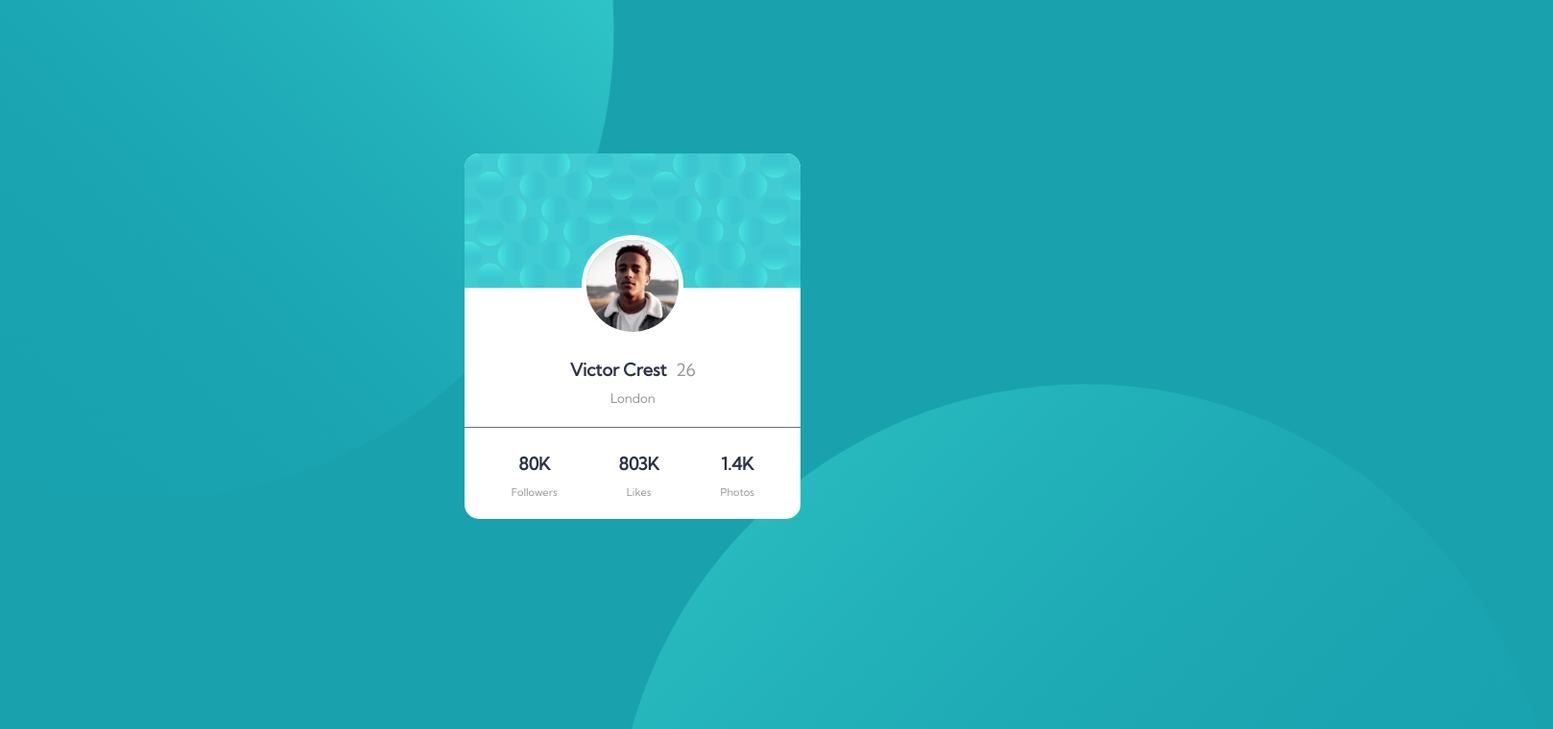
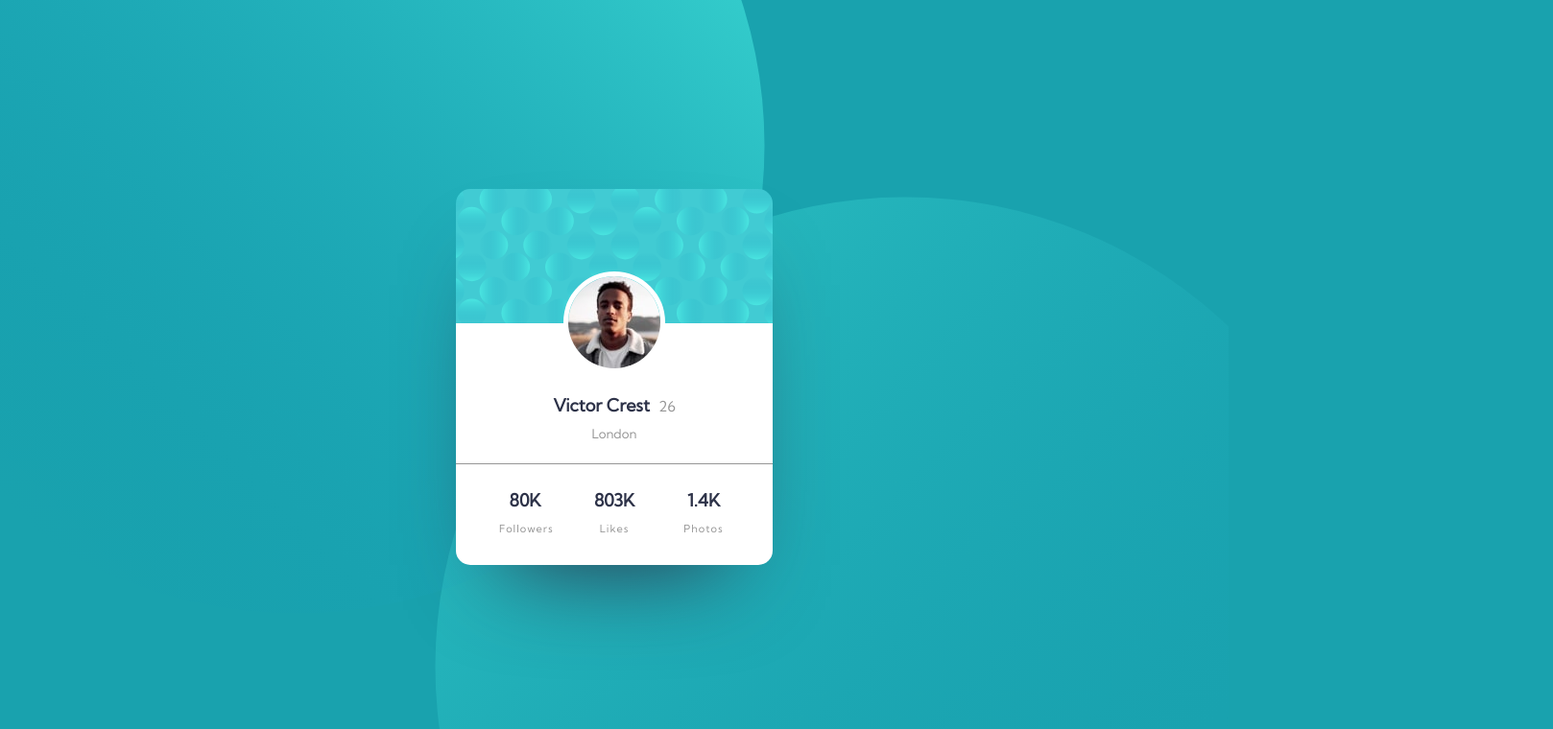
Before and after one commit to AlessandroCanossa/profile-card-component-main, a plain HTML site: page index.html in a window 1280 px wide. Shown: the top 760 px of the page at 96% size, 1618 px wide, since content can reach past the window. Drawn offline with Linux system fonts and the light colour scheme.

Commit message:
css and html changes

```diff
--- a/css/styles.css
+++ b/css/styles.css
@@ -1,13 +1,27 @@
+html {
+  height: 100%;
+}
+
 body {
   background-color: hsl(185, 75%, 39%);
-  background-size: auto;
+  background-image: url("../images/bg-pattern-top.svg"),
+    url("../images/bg-pattern-bottom.svg");
+  background-position: -60% 190%, 150% -115%;
+  background-repeat: no-repeat;
   font-family: "Kumbh Sans", sans-serif;
   margin: 0;
   padding: 0;
   text-align: center;
+  height: 100%;
 }
 
-span {
+@media only screen and (max-width: 375px) {
+  body {
+    background-position: 130% 180%, -30% -85%;
+  }
+}
+
+small {
   color: hsl(0, 0%, 59%);
   margin-left: 5px;
   font-weight: 400;
@@ -22,13 +36,17 @@ h3 {
 
 h5 {
   margin-top: 10px;
+  margin-bottom: 15px;
   font-weight: 400;
   color: hsl(0, 0%, 59%);
 }
 
 hr {
   border: none;
-  border-top: 1px solid hsl(227, 10%, 46%);
+  border-top: 1px solid hsl(0, 0%, 59%);
+  grid-row: 2;
+  grid-column: 1 / span 3;
+  width: 100%;
 }
 
 p {
@@ -36,60 +54,72 @@ p {
   font-weight: 400;
   font-size: 11px;
   font-style: normal;
-}
-
-.top-bg {
-  bottom: 35%;
-  position: absolute;
-  right: 50%;
-}
-
-.bottom-bg {
-  left: 50%;
-  position: absolute;
-  top: 50%;
+  letter-spacing: 1px;
 }
 
 .attribution {
+  align-self: end;
   font-size: 11px;
   text-align: center;
-  position: absolute;
-  top: 98%;
-  left: 38.88%;
+  grid-column: 2/3;
+  grid-row: 3;
 }
 
 .attribution a {
   color: hsl(228, 45%, 44%);
 }
 
+/* Card */
+
+.grid-container {
+  min-height: 100%;
+  display: grid;
+  grid-template-columns: auto 330px auto;
+  grid-template-rows: auto max-content auto;
+}
+
 .card {
   background-color: white;
+  background-image: url("../images/bg-pattern-card.svg");
+  background-repeat: no-repeat;
+  background-position: top;
   border-radius: 15px;
-  position: absolute;
-  width: 350px;
-  /*left: 545px;*/
-  /*top: 185px;*/
-  top: 20%;
-  left: 37.84%;
-}
 
-.card-bg {
-  border-radius: 15px 15px 0 0;
-}
-
-.container {
-  margin: 70px auto 10px;
+  grid-column: 2/3;
+  grid-row: 2/3;
+  box-shadow: 0 50px 100px -50px hsl(229, 23%, 23%);
 }
 
 .profile-picture {
   border: solid white 5px;
   border-radius: 100%;
-  top: 85px;
-  left: 122px;
-  position: absolute;
+  position: relative;
+  margin-top: 26%;
+}
+
+.container {
+  display: grid;
+  grid-template-columns: 30% 40% 30%;
+  grid-template-rows: auto auto auto;
+  margin-bottom: 20px;
+}
+
+.profile {
+  grid-column: 2/3;
+}
+
+.followers {
+  margin: auto 0 auto 45px;
+}
+
+.photos {
+  margin: auto 45px auto 0;
+}
+
+.likes {
+  margin: auto;
 }
 
 .stats {
-  display: inline-block;
-  margin: auto 30px;
+  grid-row: 3;
 }
--- a/index.html
+++ b/index.html
@@ -24,36 +24,39 @@
   </head>
 
   <body>
-    <img class="top-bg" src="images/bg-pattern-top.svg" alt="" />
-    <img class="bottom-bg" src="images/bg-pattern-bottom.svg" alt="" />
-
+    <!--    <img class="top-bg" src="images/bg-pattern-top.svg" alt="" />-->
+    <!--    <img class="bottom-bg" src="images/bg-pattern-bottom.svg" alt="" />-->
+    <div class="grid-container">
       <div class="card">
-      <img class="card-bg" src="images/bg-pattern-card.svg" alt="" />
         <img class="profile-picture" src="images/image-victor.jpg" alt="" />
         <div class="container">
-        <h3>Victor Crest <span>26</span></h3>
+          <div class="profile">
+            <h3>Victor Crest <small>26</small></h3>
             <h5>London</h5>
+          </div>
           <hr />
-        <div class="stats">
+          <div class="stats followers">
             <h3>80K</h3>
             <p>Followers</p>
           </div>
-        <div class="stats">
+          <div class="stats likes">
             <h3>803K</h3>
             <p>Likes</p>
           </div>
-        <div class="stats">
+          <div class="stats photos">
             <h3>1.4K</h3>
             <p>Photos</p>
           </div>
         </div>
       </div>
-
       <div class="attribution">
         Challenge by
         <a href="https://www.frontendmentor.io?ref=challenge" target="_blank"
         >Frontend Mentor</a
-      >. Coded by <a href="https://github.com/AlessandroCanossa">Alessandro Canossa</a>.
+        >. Coded by
+        <a href="https://github.com/AlessandroCanossa">Alessandro Canossa</a>.
       </div>
+    </div>
+
   </body>
 </html>
```
Lines whose indentation alone changed are shown as unchanged.
